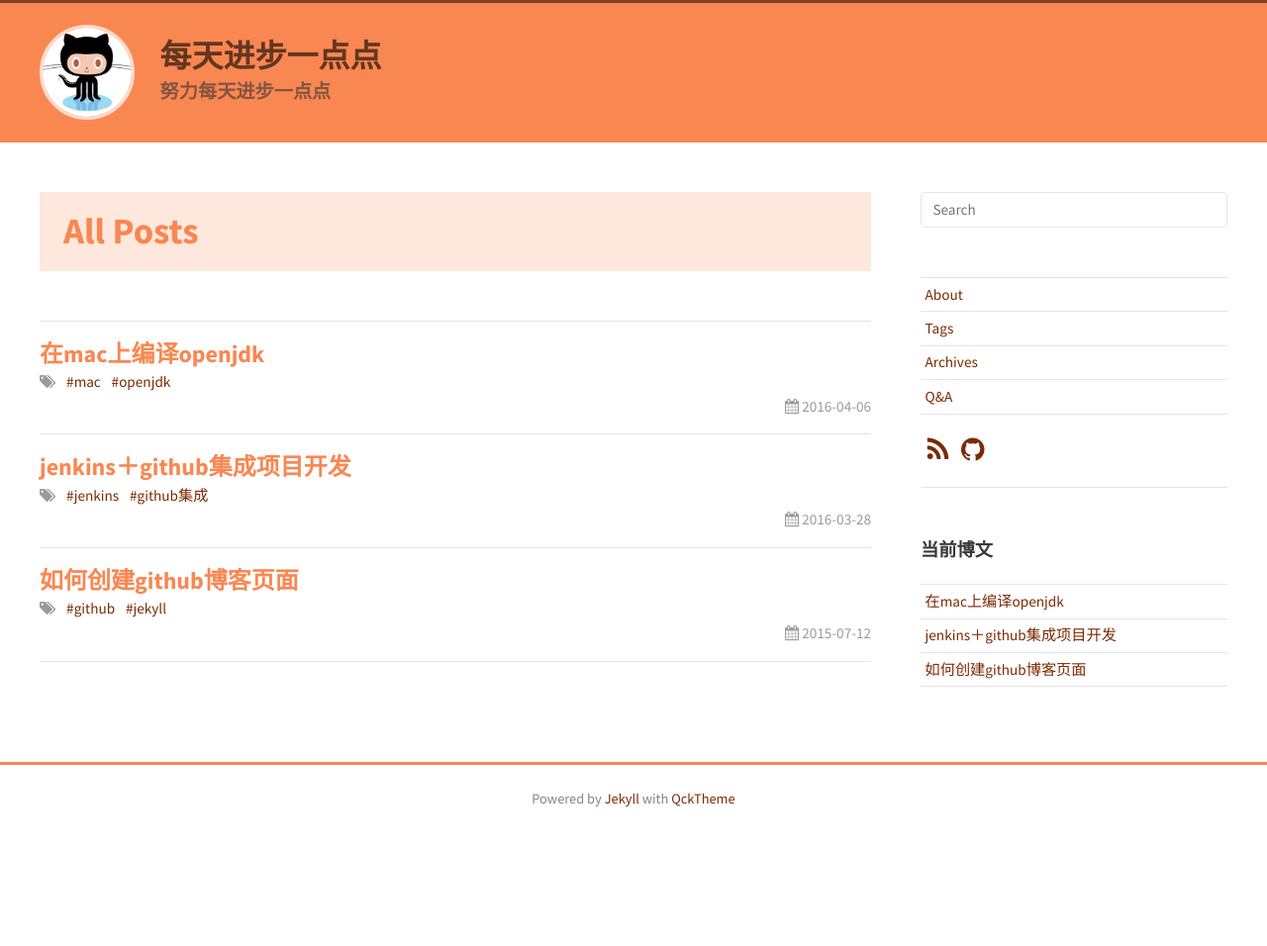
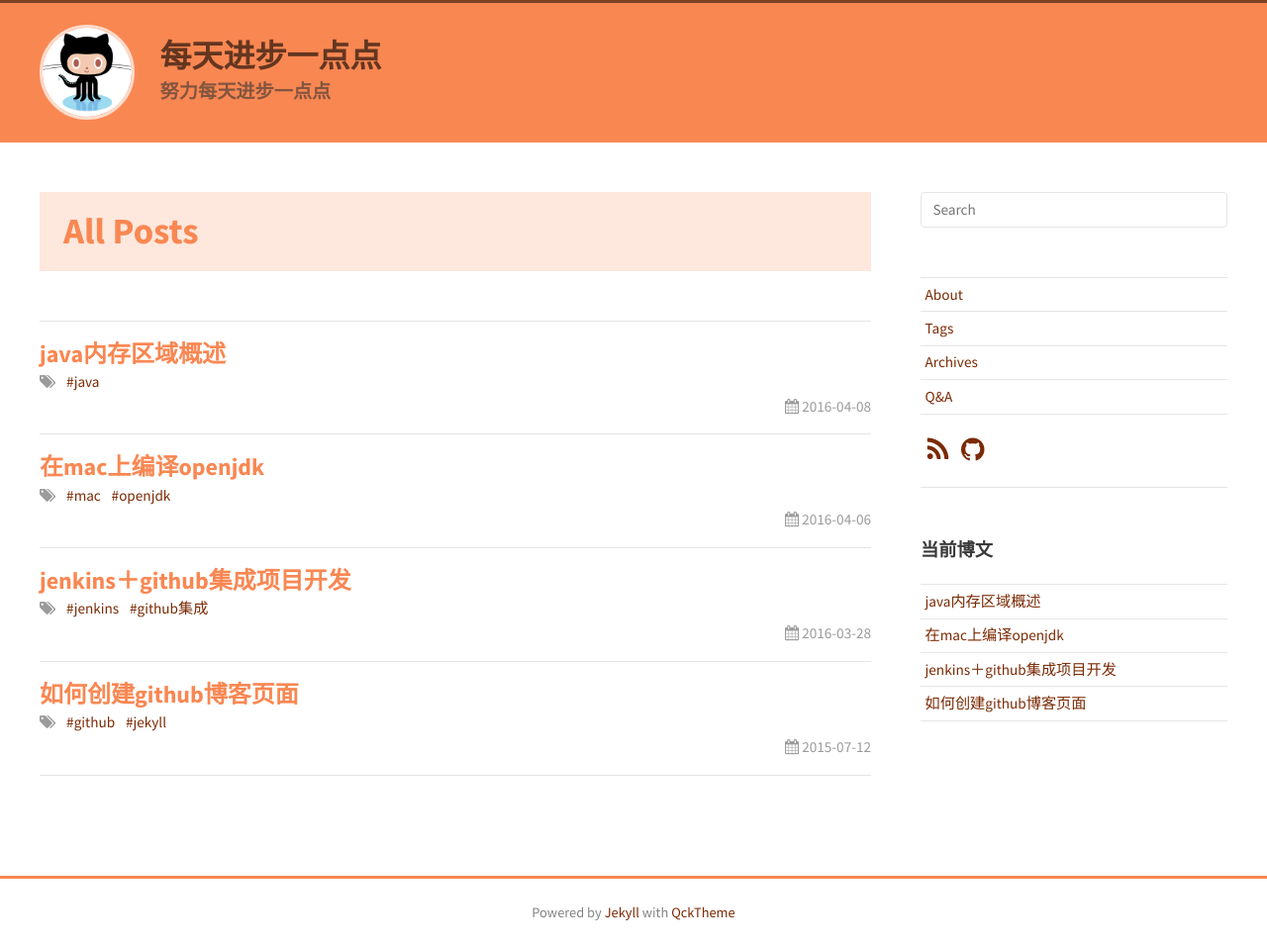
Before and after one commit to xiagn825/xiagn825.github.io, a Jekyll site: the page built from _pages/archives-all.html, in a window 1280 px wide. Shown: the whole page at 99% size. Built offline with Jekyll 4.4.1, drawn with Linux system fonts in a browser that asks for light colours; nearby versions of some CDN libraries; comment, search, counter and statistics services are not loaded; before the commit the page ends 900 px from its top, so only the background shows below that; part of the change alters nothing that is shown.

Commit message:
追加文章-java虚拟机内存结构

```diff
--- a/_layouts/default.html
+++ b/_layouts/default.html
@@ -109,6 +109,7 @@
 </footer>
 
 <script src="https://ajax.googleapis.com/ajax/libs/jquery/1.11.1/jquery.min.js"></script>
+<script type="text/javascript">var cnzz_protocol = (("https:" == document.location.protocol) ? " https://" : " http://");document.write(unescape("%3Cspan id='cnzz_stat_icon_1258465040'%3E%3C/span%3E%3Cscript src='" + cnzz_protocol + "s4.cnzz.com/z_stat.php%3Fid%3D1258465040' type='text/javascript'%3E%3C/script%3E"));</script>
 <script src="{{ '/assets/lib/garand-sticky/jquery.sticky.js' | prepend: site.baseurl }}"></script>
 <script src="{{ '/assets/lib/easy-social-buttons/jquery.social-info.js' | prepend: site.baseurl }}"></script>
 <script src="{{ '/assets/lib/easy-social-buttons/jquery.easy-social-buttons.js' | prepend: site.baseurl }}"></script>
--- /dev/null
+++ b/_posts/2016-04-08-blog.md
@@ -0,0 +1,194 @@
+---
+layout: post
+title: java内存区域概述
+tags: java
+---
+
+> 继续参考《深入理解java虚拟机》来回顾下java的内存分配相关的知识（第二章）
+
+![java内存区域图](http://coding-geek.com/wp-content/uploads/2015/04/jvm_memory_overview.jpg)
+
+
+## 线程私有区
+
+---
+
+### pc register (program counter register)/程序计数器
+
+---
+
+每一个线程都有自己的程序计数器与线程在同时建立，在任何时间，每个java虚拟机线程都只会执行一个方法，叫做当前方法(current method)，程序计数器纪录的就是当前方法指令在方法区内的地址。这是因为java虚拟机是多线程的，线程会轮流切换的执行，为了线程切换后能恢复到正确的执行位置，所以每个线程都有程序计数器。
+
+
+__Note: 当java虚拟机执行一个本地方法时，程序计数器值为undefined。该区域有足够的存储空间因此不会有OutOfMemory的情况.__
+
+
+### stack/java虚拟机栈
+
+---
+
+与程序计数器一样，java虚拟机栈也是线程独有的，与线程生命周期相同，栈中包含许多栈桢.当一个方法被调用时就会创建一个桢并放入栈中，当方法调用完成桢回被回收。
+<br/>__桢__<br/>
+帧是一种数据结构，该数据结构包含表示当前方法中线程状态的多种数据。
+
+* Operand Stack/操作数栈：用来为java函数的调用提供参数，获得栈顶方法执行后的返回值。
+* Local variable array/本地变量数组：	这个数组中包含原始基本类型，引用和返回地址，数组的大小是编译期动态计算的
+* Run-time constant pool reference/运行时常量引用: 这个空间用来把象征方法的引用转译成真正的内存引用
+
+	看下面的例子
+
+		public int add(int a, int b){
+  			return a + b;
+		}
+
+		public void functionA(){
+			// some code without function call
+  			int result = add(2,3); //call to function B
+			// some code without function call
+		}
+
+	![java frame 执行顺序](http://coding-geek.com/wp-content/uploads/2015/04/state_of_jvm_method_stack.jpg)
+
+	frameA是代表functonA的栈桢，当开始调用add的时候回新建栈桢frameB并把frameB变成当前桢,FrameB的本地变量数组存储在被弹出的frameA的操作数栈的空间上.当add执行结束后，frameB被回收当前桢又变成frameA，add的返回值放到frameA的操作数栈上。
+	<br>__Note:在虚拟机运行时栈的大小时可以动态扩展的，当递归调用导致栈的深度无法扩展时java会抛出 StackOverflowError.__
+
+<pre><code>
+    /**
+     * VM Args: -Xss256k
+     *
+     * stack length:1898
+     * Exception in thread "main" java.lang.StackOverflowError
+     * at JavaVMStackSOF.stackLeak(JavaVMStackSOF.java:12)
+     *
+     *
+     * Created by xiagn on 16-4-7.
+     */
+    public class JavaVMStackSOF {
+
+        private int stackLength = 1;
+
+        public void stackLeak() {
+            stackLength++;
+            stackLeak();
+        }
+
+        public static void main(String[] args) throws Throwable {
+            JavaVMStackSOF oom = new JavaVMStackSOF();
+            try {
+                oom.stackLeak();
+            } catch(Throwable e) {
+                System.out.println("stack length:" + oom.stackLength);
+                throw e;
+            }
+        }
+
+    }
+</code> </pre>
+
+### native method stack/本地方法栈
+
+---
+
+这个栈是java通过jni调用其他语言的栈，栈的行为依赖与低层的操作系统。
+
+
+## 共有区
+
+---
+
+### heap/堆
+
+---
+堆是所有java虚拟机线程共有的存储区，他是在虚拟机启动时创建的。所有类的实例和数组的存储空间都分配在堆中。这个区域使用垃圾回收机制来管理，根据一定的回收策略回收内存，不同的jvm回收的策略不同。堆所占的空间也是动态分配的，可以通过参数来配置最大和最小堆内存（java -Xms=512m -Xmx=1024m）
+
+__Note: 当内存超出时会抛出OutOfMemoryError异常__
+
+异常例：
+
+	import java.util.ArrayList;
+	import java.util.List;
+
+	/**
+ 	 * VM args: -Xms20m -Xmx20m -XX:+HeapDumpOnOutOfMemoryError
+ 	 *
+ 	 * java.lang.OutOfMemoryError: Java heap space
+ 	 * Dumping heap to java_pid70499.hprof ...
+ 	 * Exception in thread "main" java.lang.OutOfMemoryError: Java heap space
+ 	 * Heap dump file created [27959428 bytes in 0.244 secs]
+ 	 *
+ 	 */
+	public class HeapOOM {
+
+    	static class OOMObject {
+
+    	}
+
+    	public static void main(String[] args) {
+
+        	List<OOMObject> list = new ArrayList<OOMObject>();
+
+        	while(true) {
+            	list.add(new OOMObject());
+        	}
+    	}
+	}
+
+### Method area/方法区
+
+---
+
+方法区时所有java虚拟机线程共享的，他在虚拟机启动时通过classloader创建。这些方法中的数据在内存中直到load他们的loader被释放。
+
+方法区存储:
+	* 类信息（字段和方法的数量，父类，接口名字，版本等）
+	* 方法和构造函数的字节码
+	* 运行时常量池
+
+__Note:需要注意的是在java7以前，oracle hotsopt jvm使用PermGen永久代来存储方法区，PermGen的大小可以通过（java：-XX:PermSize=10M -XX:MaxPermSize=10M）来设置，如果超过最大限制，则会出现 java.lang.OutOfMemoryError: PermGen space
+但是从JAVA8开始，hotspot jvm使用一个单独的原生内存空间来保存方法区，它被叫做Metaspace,最大的空间就是系统所有可用内存，可以使用（java: -XX:MaxMetaspaceSize=10m）来设置大小，如果超过了最大限制则会出现java.lang.OutOfMemoryError: Metaspace__
+
+异常例：
+
+<pre><code>
+	import net.sf.cglib.proxy.Enhancer;
+	import net.sf.cglib.proxy.MethodInterceptor;
+	import net.sf.cglib.proxy.MethodProxy;
+	import java.lang.reflect.Method;
+
+	/**
+ 	 * Java1.8 VM Args:  -XX:MaxMetaspaceSize=10m
+ 	 *
+ 	 * Java1.7 VM Args: -XX:PermSize=10M -XX:MaxPermSize=10M
+ 	 *
+ 	 *
+ 	 * Created by xiagn on 16-4-7.
+ 	 */
+	public class JavaMethodAreaOOM {
+
+   		static class OOMObject { }
+
+   		public static void main(String[] args) {
+       while(true) {
+           Enhancer enhancer = new Enhancer();
+           enhancer.setSuperclass(OOMObject.class);
+           enhancer.setUseCache(false);
+           enhancer.setCallback(new MethodInterceptor() {
+               @Override
+               public Object intercept(Object o, Method method, Object[] objects, MethodProxy methodProxy) throws Throwable {
+                   return methodProxy.invokeSuper(o, objects);
+               }
+           });
+           enhancer.create();
+       }
+   	}
+
+	}
+</code> </pre>
+
+
+### Runtime constant pool/运行时常量池
+
+---
+
+运行时常量池是方法区的一部分，当类，方法，字段被使用时，JVM使用运行时常量池来检索内存的实际地址。
+字符串字面亮和原生常量都在里面。
```
